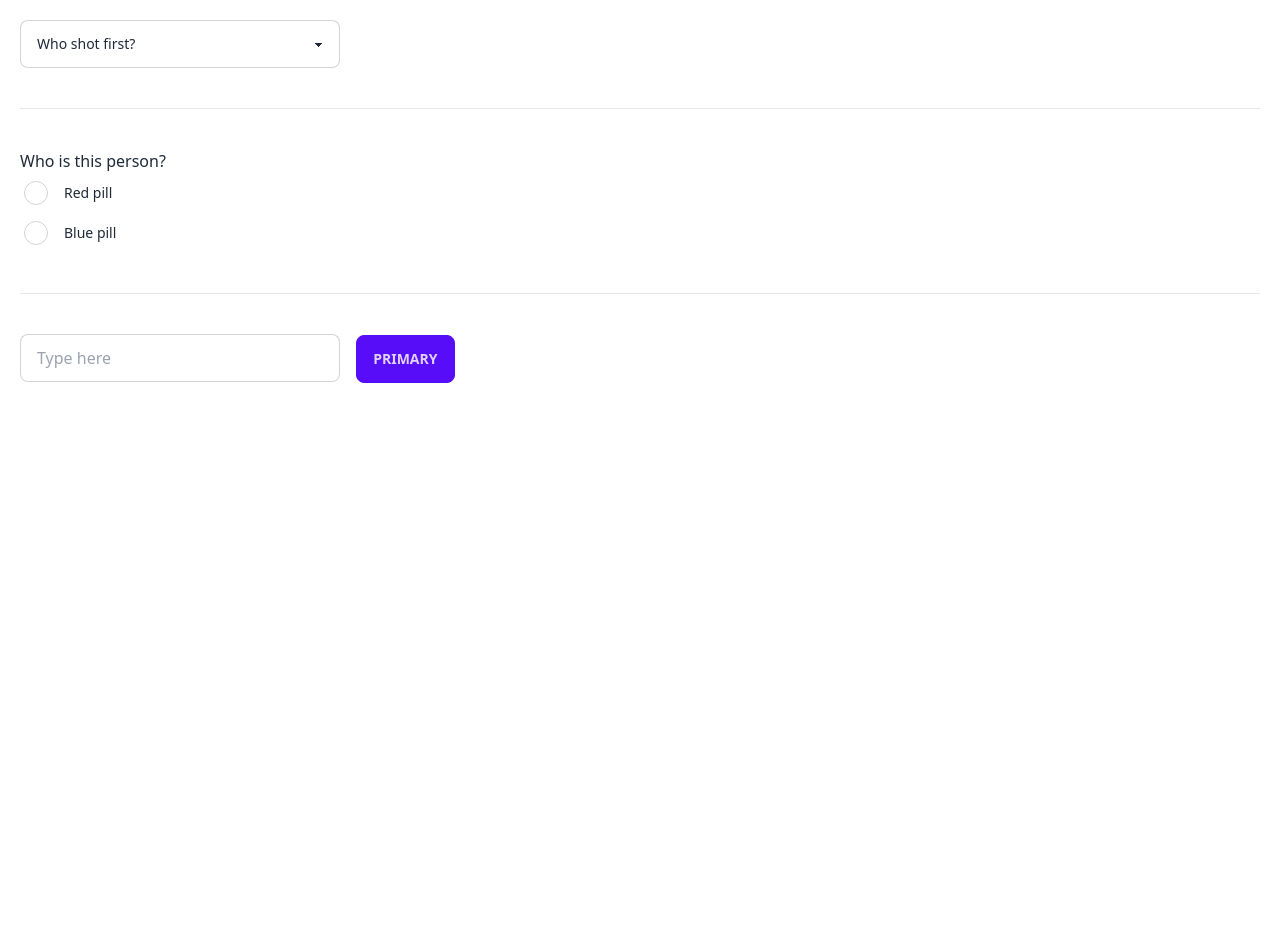
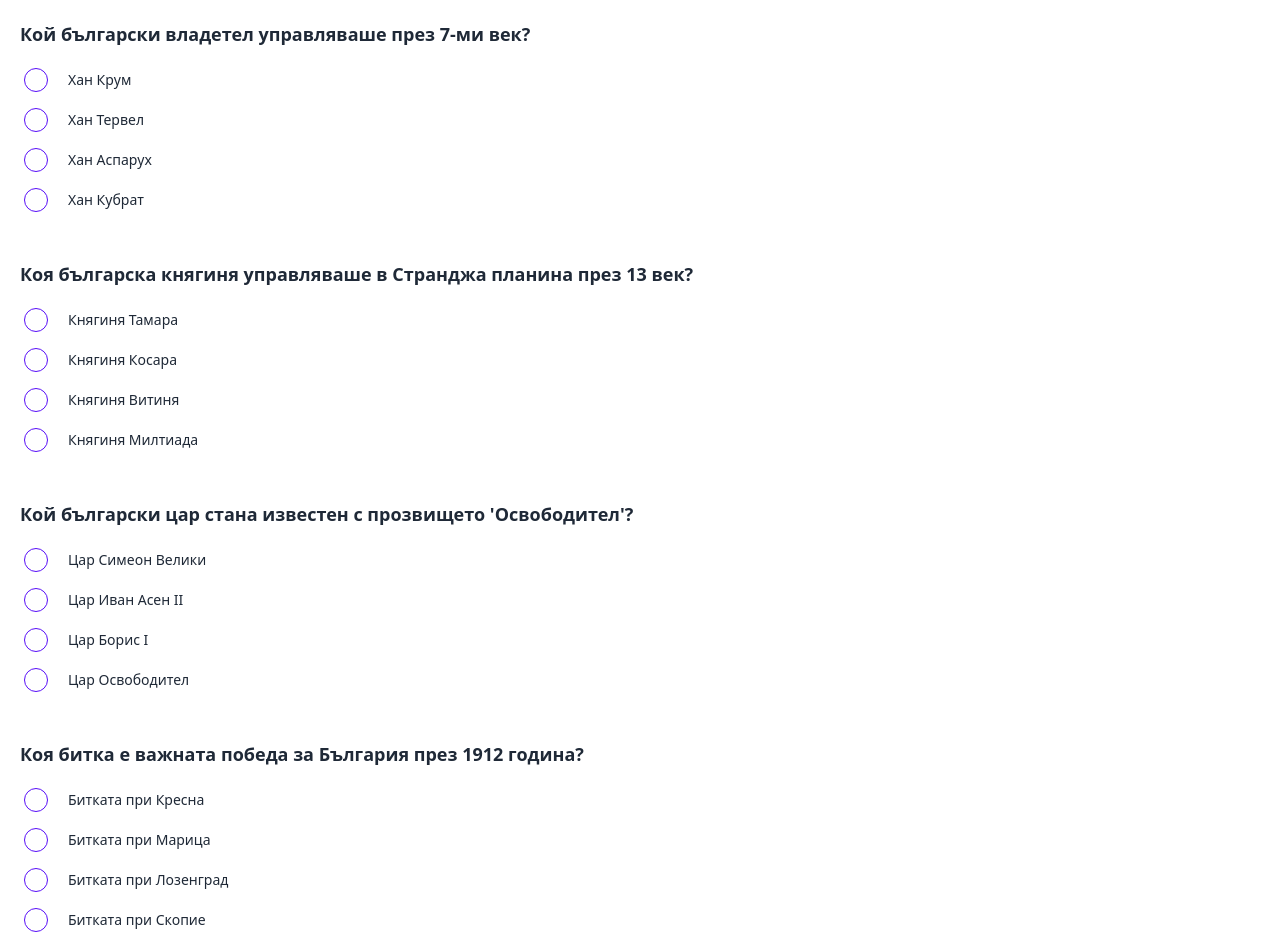
Before and after one commit to todorgarnev/be-smarter, a SvelteKit app: page / in a window 1280 px wide. Shown: the top 952 px of the page. Before the commit the page ends 800 px from the top, so only its background shows below. Built offline with nearby package versions, Linux system fonts and the light colour scheme.

Commit message:
added Question component; tested with mock data

```diff
--- /dev/null
+++ b/src/lib/components/Question.svelte
@@ -0,0 +1,21 @@
+<script lang="ts">
+	import type { Question } from "$lib/types";
+
+	export let question: Question;
+</script>
+
+<section class="mb-10">
+	<p class="mb-3 font-bold text-lg">{question.question}</p>
+
+	{#each question.answers as item}
+		<label class="w-fit label cursor-pointer">
+			<input
+				type="radio"
+				name="radio-10"
+				class="radio radio-primary checked:bg-blue-500"
+				data-id={item.id}
+			/>
+			<span class="ml-5 label-text">{item.answer}</span>
+		</label>
+	{/each}
+</section>
--- /dev/null
+++ b/src/lib/types.ts
@@ -0,0 +1,10 @@
+export type Question = {
+	answers: Answer[];
+	correctAnswer: string;
+	question: string;
+};
+
+type Answer = {
+	id: string;
+	answer: string;
+};
--- a/src/routes/+page.svelte
+++ b/src/routes/+page.svelte
@@ -1,63 +1,148 @@
 <script lang="ts">
 	import { onMount } from "svelte";
+	import Question from "$lib/components/Question.svelte";
 
-	let input: string = "";
+	let loading: boolean = true;
 
-	const onSubmit = async () => {
-		// const test = await fetch("/api/generate", {
-    //   headers: {
-    //     "Content-Type": "application/json"
-		// 	},
-    //   method: "POST",
-		// 	body: JSON.stringify(input)
+	const mockData = {
+		questions: [
+			{
+				question: "Кой български владетел управляваше през 7-ми век?",
+				answers: [
+					{
+						id: "q1a",
+						answer: "Хан Крум"
+					},
+					{
+						id: "q1b",
+						answer: "Хан Тервел"
+					},
+					{
+						id: "q1c",
+						answer: "Хан Аспарух"
+					},
+					{
+						id: "q1d",
+						answer: "Хан Кубрат"
+					}
+				],
+				correctAnswer: "q1c"
+			},
+			{
+				question: "Коя българска княгиня управляваше в Странджа планина през 13 век?",
+				answers: [
+					{
+						id: "q2a",
+						answer: "Княгиня Тамара"
+					},
+					{
+						id: "q2b",
+						answer: "Княгиня Косара"
+					},
+					{
+						id: "q2c",
+						answer: "Княгиня Витиня"
+					},
+					{
+						id: "q2d",
+						answer: "Княгиня Милтиада"
+					}
+				],
+				correctAnswer: "q2b"
+			},
+			{
+				question: "Кой български цар стана известен с прозвището 'Освободител'?",
+				answers: [
+					{
+						id: "q3a",
+						answer: "Цар Симеон Велики"
+					},
+					{
+						id: "q3b",
+						answer: "Цар Иван Асен II"
+					},
+					{
+						id: "q3c",
+						answer: "Цар Борис I"
+					},
+					{
+						id: "q3d",
+						answer: "Цар Освободител"
+					}
+				],
+				correctAnswer: "q3d"
+			},
+			{
+				question: "Коя битка е важната победа за България през 1912 година?",
+				answers: [
+					{
+						id: "q4a",
+						answer: "Битката при Кресна"
+					},
+					{
+						id: "q4b",
+						answer: "Битката при Марица"
+					},
+					{
+						id: "q4c",
+						answer: "Битката при Лозенград"
+					},
+					{
+						id: "q4d",
+						answer: "Битката при Скопие"
+					}
+				],
+				correctAnswer: "q4a"
+			},
+			{
+				question: "Кога е обявена България за самостоятелна държава?",
+				answers: [
+					{
+						id: "q5a",
+						answer: "3 март 1878 г."
+					},
+					{
+						id: "q5b",
+						answer: "22 септември 1908 г."
+					},
+					{
+						id: "q5c",
+						answer: "5 октомври 1908 г."
+					},
+					{
+						id: "q5d",
+						answer: "9 септември 1944 г."
+					}
+				],
+				correctAnswer: "q5a"
+			}
+		]
+	};
+
+	onMount(async () => {
+		// const res = await fetch("/api/generate", {
+		// 	headers: {
+		// 		"Content-Type": "application/json"
+		// 	}
 		// });
 
-    input = "";
+		// const data = await res.json();
 
-    console.log('input: ', input);
-	};
+		// loading = false;
 
-  onMount(async () => {
-		const test = await fetch("/api/generate", {
-      headers: {
-        "Content-Type": "application/json"
-			},
-		});
-
-    input = "";
-    const asd = await test.json()
-    console.log('asd: ', asd);
+		setTimeout(() => {
+			loading = false;
+		}, 2000);
+		// console.log("data>> ", JSON.parse(res.choices[0].message.content));
 	});
 </script>
 
-<section class="p-5">
-	<select class="select select-bordered w-full max-w-xs">
-		<option disabled selected>Who shot first?</option>
-		<option>Han Solo</option>
-		<option>Obi Wan</option>
-	</select>
-
-	<hr class="my-10" />
-
-	<p>Who is this person?</p>
-
-	<label class="w-fit label cursor-pointer">
-		<input type="radio" name="radio-10" class="radio mr-4 checked:bg-red-500" />
-		<span class="label-text">Red pill</span>
-	</label>
-
-	<label class="w-fit label cursor-pointer">
-		<input type="radio" name="radio-10" class="radio mr-4 checked:bg-blue-500" />
-		<span class="label-text">Blue pill</span>
-	</label>
-
-	<hr class="my-10" />
-
-	<input
-		type="text"
-		placeholder="Type here"
-		class="input input-bordered w-full max-w-xs"
-		bind:value={input}
-	/>
-	<button class="btn btn-primary ml-3" on:click={onSubmit}>Primary</button>
+<section class="p-5 flex items-start flex-col">
+	{#if loading}
+		<span class="block mx-auto loading loading-infinity w-40" />
+	{:else}
+		{#each mockData.questions as question}
+			<Question {question} />
+		{/each}
+	{/if}
 </section>
--- a/src/routes/api/generate/+server.ts
+++ b/src/routes/api/generate/+server.ts
@@ -67,7 +67,7 @@ export const GET: RequestHandler = async () => {
 		}
 
 		const input =
-			"Give me five questions about Bulgarian history. Each question should have four answers. Give me also the correct answer. The returned data should be a json with the following structure: array of property 'question' with the question, property 'answers' which should be an array of objects, each object should contain property 'id' which should be unique and property 'answer' with an answer, and property 'correctAnswer' which should contain the correct answer's id from the previous property.";
+			"Give me five questions about Bulgarian history. Each question should have four answers. Give me also the correct answer. The returned data should be a json with array of objects and object's structure should be: array of property 'question' with the question, property 'answers' which should be an array of objects, each object should contain property 'id' which should be unique and property 'answer' with an answer, and property 'correctAnswer' which should contain the correct answer's id from the previous property.";
 		const requestMessage: ChatCompletionRequestMessage = {
 			role: "system",
 			content: input
```
